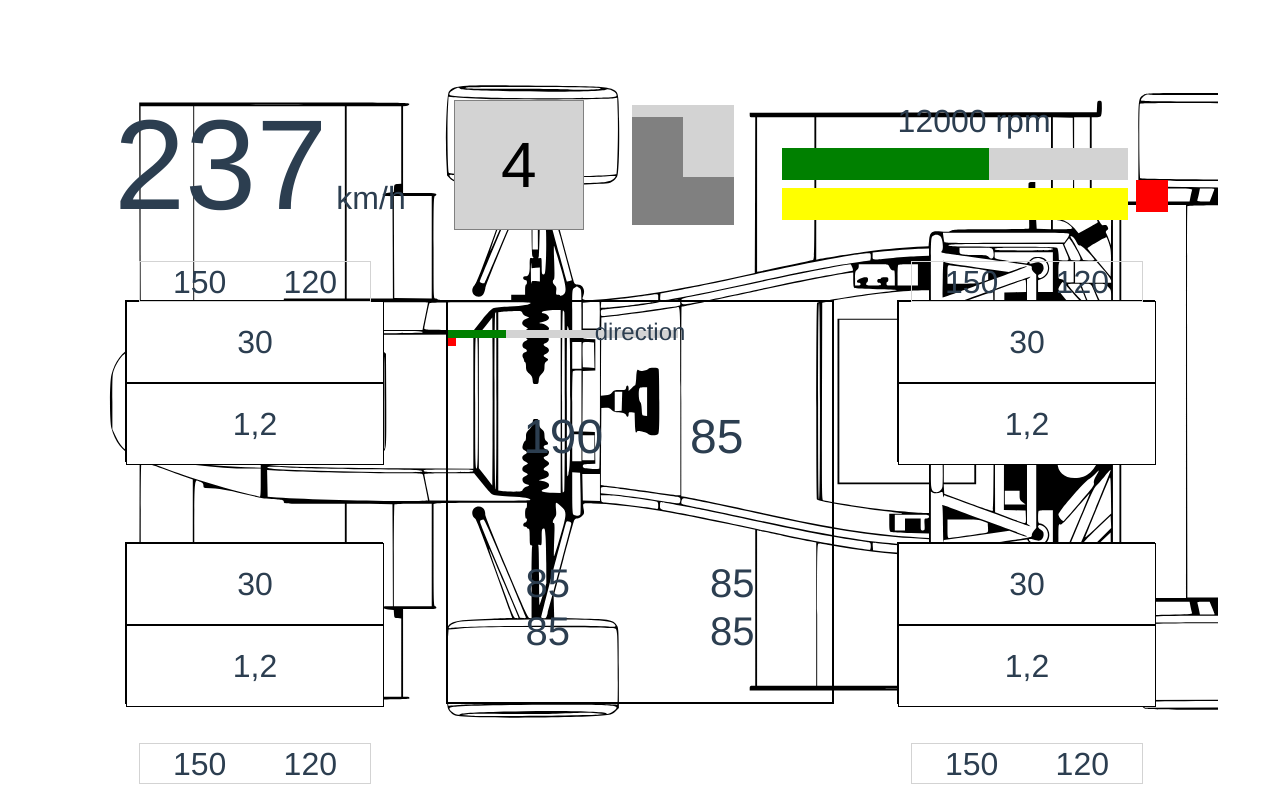
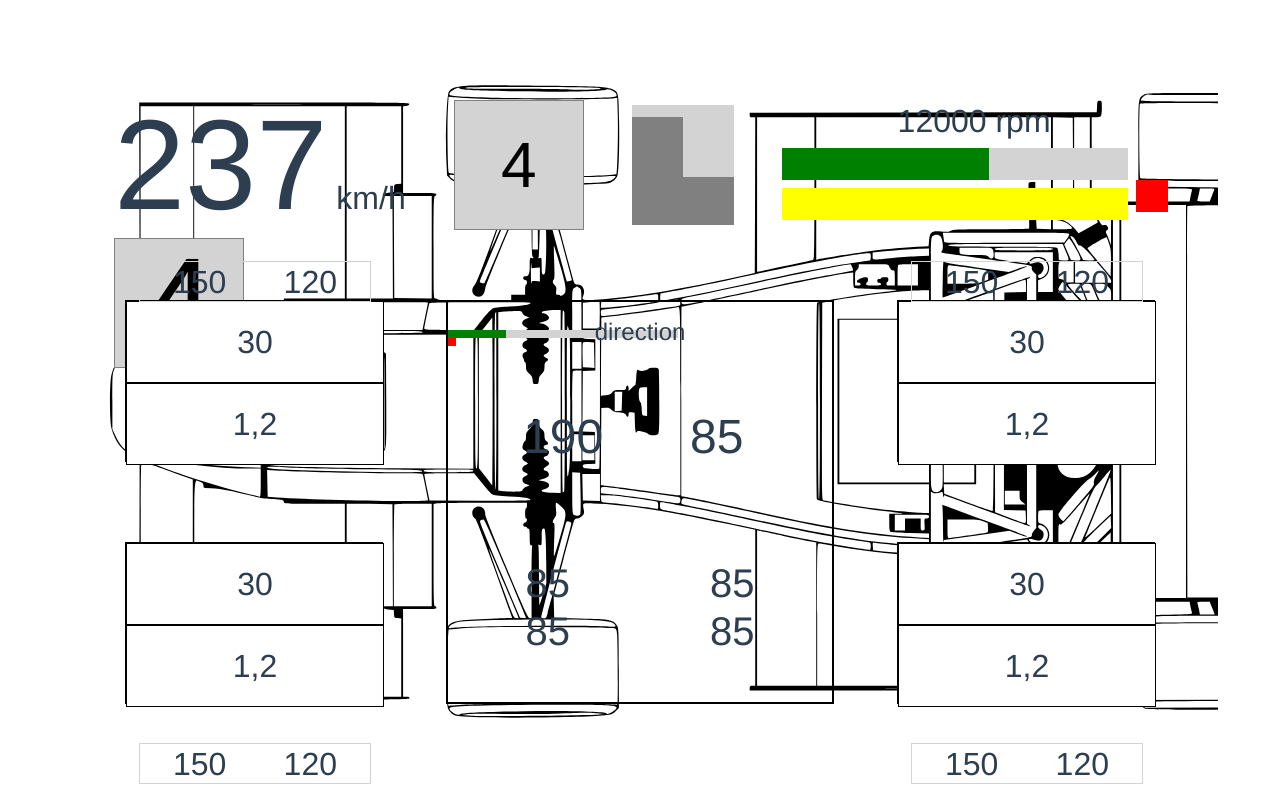
Before and after one commit to bytelovers/formula-uc3m, a Vue app in the folder client/: page / in a window 1280 px wide. Built offline with nearby package versions, Linux system fonts and the light colour scheme.

Commit message:
Starting to konow how VUE works and change the componenets distribution. Speed and gear

```diff
--- a/client/src/components/Indicators/Speedometer.vue
+++ b/client/src/components/Indicators/Speedometer.vue
@@ -1,6 +1,7 @@
 <template>
   <div class="kmh">
     <span>237</span> km/h
+    <div class="marcha">4</div>
   </div>
 </template>
 
```
